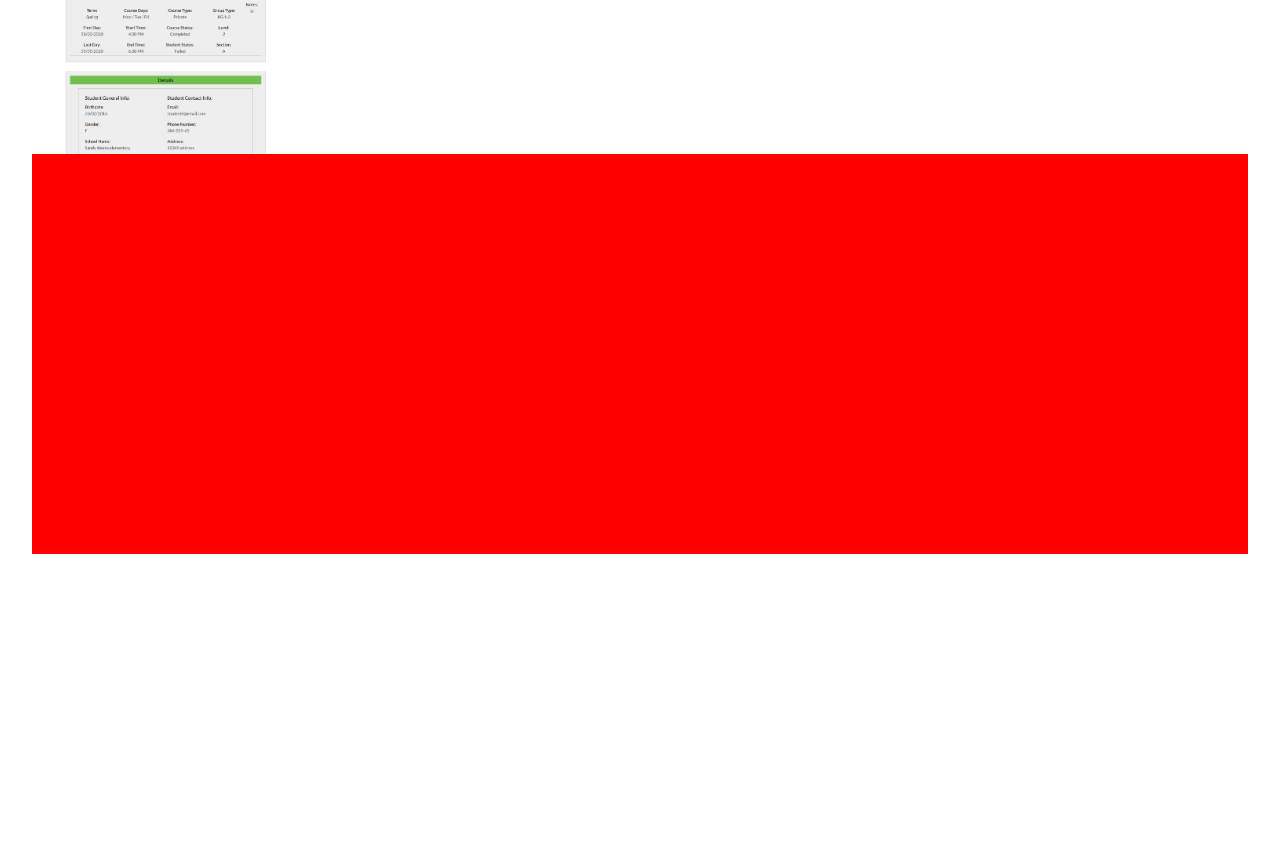
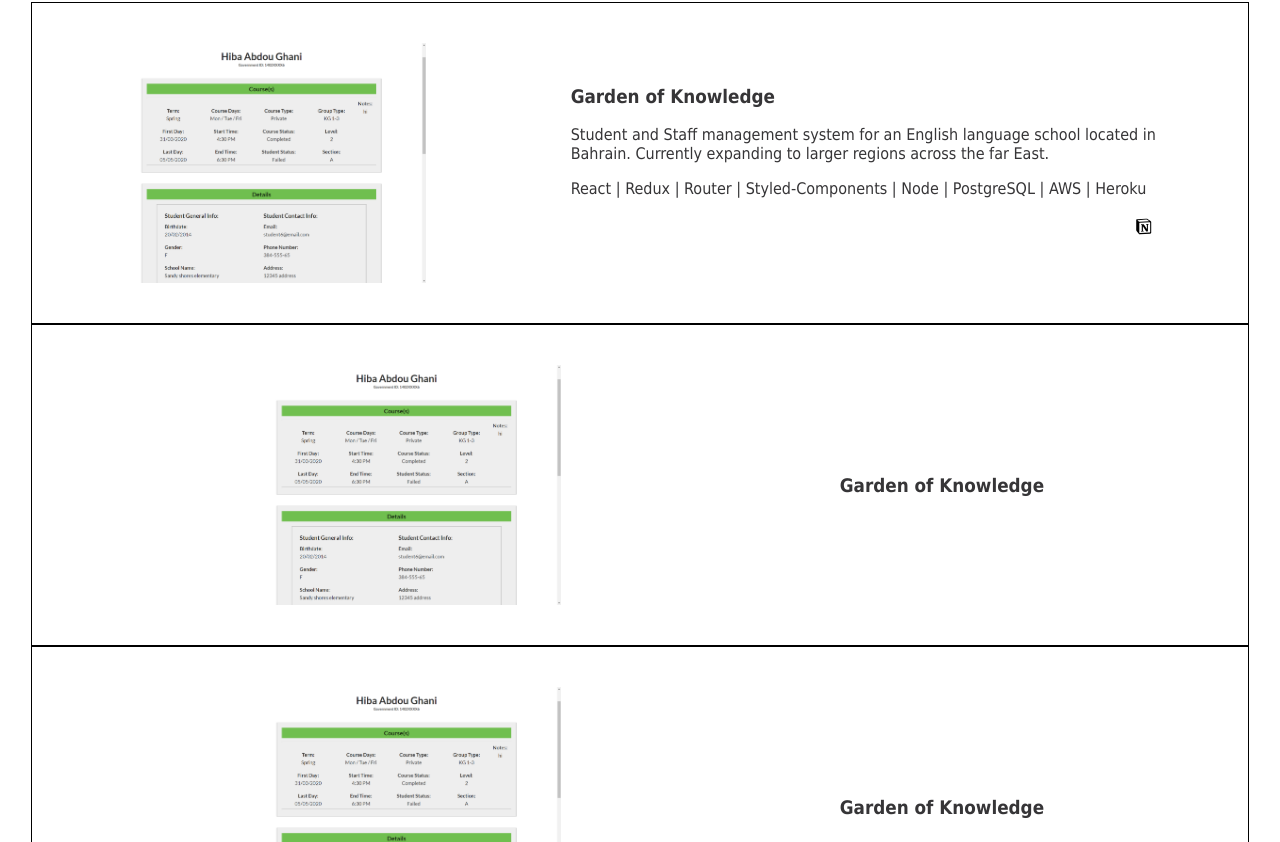
Before and after one commit to SyriiAdvent/rudy-goldhaber, a React (Create React App) app: page / in a window 1280 px wide. Shown: the part 878-1720 px from the top of the page. Before the commit the page ends 1464 px from the top, so only its background shows below. Built offline with nearby package versions, Linux system fonts and the light colour scheme.

Commit message:
build out other projects. One down

```diff
--- /dev/null
+++ b/src/components/SVG/GithubIcon.jsx
@@ -0,0 +1,21 @@
+import React from 'react';
+
+const GithubIcon = () => {
+  return (
+    <svg width={25} height={25} viewBox='0 0 60 60' fill='none'>
+      <g clipPath='url(#prefix__clip0)'>
+        <path
+          d='M30 1.25c-16.575 0-30 13.2-30 29.48C0 43.757 8.595 54.805 20.512 58.7c1.5.277 2.05-.635 2.05-1.418 0-.7-.024-2.554-.037-5.012-8.345 1.777-10.105-3.955-10.105-3.955-1.365-3.402-3.338-4.313-3.338-4.313-2.717-1.827.21-1.79.21-1.79 3.013.205 4.595 3.038 4.595 3.038 2.675 4.508 7.023 3.205 8.738 2.453.27-1.908 1.043-3.206 1.9-3.943-6.662-.737-13.665-3.273-13.665-14.567 0-3.218 1.163-5.848 3.088-7.91-.338-.745-1.35-3.743.262-7.803 0 0 2.512-.79 8.25 3.023 2.4-.655 4.95-.98 7.5-.995 2.55.015 5.1.34 7.5.995 5.7-3.813 8.212-3.023 8.212-3.023 1.613 4.06.6 7.058.3 7.802 1.913 2.063 3.075 4.693 3.075 7.91 0 11.325-7.012 13.818-13.687 14.543 1.05.885 2.025 2.693 2.025 5.455 0 3.945-.038 7.115-.038 8.073 0 .772.526 1.695 2.063 1.4C51.413 54.793 60 43.737 60 30.73 60 14.45 46.568 1.25 30 1.25z'
+          fill='#fff'
+        />
+      </g>
+      <defs>
+        <clipPath id='prefix__clip0'>
+          <path fill='#fff' d='M0 0h60v60H0z' />
+        </clipPath>
+      </defs>
+    </svg>
+  );
+};
+
+export default GithubIcon;
--- /dev/null
+++ b/src/components/SVG/NotionIcon.jsx
@@ -0,0 +1,20 @@
+import * as React from "react"
+
+function SvgComponent(props) {
+  return (
+    <svg width={25} height={25} fill="none" viewBox="0 0 48 48" {...props}>
+      <path
+        fill="#fff"
+        d="M24 48c13.255 0 24-10.745 24-24S37.255 0 24 0 0 10.745 0 24s10.745 24 24 24z"
+      />
+      <path
+        fill="#000"
+        fillRule="evenodd"
+        d="M28.46 9.068l-16.65 1.226c-1.342.116-1.81.991-1.81 2.04v18.198c0 .817.292 1.516.993 2.45l3.914 5.074c.643.817 1.227.992 2.455.934l19.335-1.167c1.635-.116 2.103-.875 2.103-2.158V15.193c0-.664-.263-.855-1.037-1.42a46.72 46.72 0 01-.132-.097l-5.315-3.733c-1.285-.932-1.811-1.05-3.856-.875zM17.8 14.857c-1.579.106-1.937.13-2.834-.597l-2.28-1.808c-.232-.234-.115-.526.468-.584l16.007-1.166c1.343-.117 2.044.35 2.57.758l2.746 1.983c.117.059.408.408.058.408l-16.531.992-.204.014zM15.959 35.49V18.11c0-.759.233-1.109.934-1.168l18.985-1.108c.644-.058.936.35.936 1.108v17.264c0 .759-.117 1.401-1.17 1.459l-18.167 1.05c-1.051.058-1.518-.291-1.518-1.225zm17.935-16.448c.116.525 0 1.05-.527 1.11l-.876.173v12.832c-.76.408-1.46.641-2.044.641-.935 0-1.17-.292-1.87-1.166l-5.726-8.982v8.69l1.812.409s0 1.05-1.462 1.05l-4.03.233c-.116-.234 0-.816.41-.933l1.05-.291v-11.49l-1.46-.118c-.116-.525.175-1.283.994-1.341l4.323-.292 5.959 9.1v-8.05l-1.52-.174c-.116-.643.35-1.109.935-1.167l4.032-.234z"
+        clipRule="evenodd"
+      />
+    </svg>
+  )
+}
+
+export default SvgComponent
--- /dev/null
+++ b/src/components/SVG/WebLinkIcon.jsx
@@ -0,0 +1,12 @@
+import * as React from "react"
+
+function SvgComponent() {
+  return (
+    <svg width={23} height={23} viewBox="0 0 283.922 283.922">
+      <path fill="#fff" d="M266.422 0h-97.625c-9.65 0-17.5 7.851-17.5 17.5 0 9.649 7.85 17.5 17.5 17.5h55.377l-92.375 92.374a17.378 17.378 0 00-5.127 12.375c0 4.676 1.819 9.069 5.125 12.371a17.374 17.374 0 0012.375 5.13c4.674 0 9.069-1.82 12.376-5.127l92.374-92.375v55.377c0 9.649 7.851 17.5 17.5 17.5 9.649 0 17.5-7.851 17.5-17.5V17.5c0-9.649-7.851-17.5-17.5-17.5z" />
+      <path fill="#fff" d="M201.137 253.922H30V82.785h128.711l30-30H15c-8.284 0-15 6.716-15 15v201.137c0 8.284 6.716 15 15 15h201.137c8.284 0 15-6.716 15-15V95.211l-30 30v128.711z" />
+    </svg>
+  )
+}
+
+export default SvgComponent
--- a/src/components/navigation/Navbar.jsx
+++ b/src/components/navigation/Navbar.jsx
@@ -5,7 +5,7 @@ import LinksWrapper from './LinksWrapper'
 const NavContainer = styled.div`
   margin: 0;
   padding: 0;
-  height: 100px;
+  height: 5rem;
   width: 100%;
   color: #fff;
   display: flex;
@@ -15,7 +15,7 @@ const NavContainer = styled.div`
   background-color: rgba(0,0,0, 0.3);
   padding: 0;
   position: fixed;
-  z-index: 10;
+  z-index: 1;
 
   @media (max-width: 786px) {
     flex-direction: column;
--- a/src/components/projects/ImageCard.jsx
+++ b/src/components/projects/ImageCard.jsx
@@ -7,21 +7,23 @@ import gAdminDash from '../../assets/projects/thegardenedu/4thegardenedu_adminDa
 import gStaffSection from '../../assets/projects/thegardenedu/5thegardenedu_staffSectoin.png'
 import gStaffAttendance from '../../assets/projects/thegardenedu/6thegardenedu_staffAttendance.png'
 
+const ImageCardContainer = styled.div`
+  width: 25rem;
+  height: 15rem;
+`
+
 const FloatingProjectImg = styled.div`
   background-image: url(${props => props.imgUrl});
-
-  width: 20%;
   height: 100%;
-
-  /* Center and scale the image */
+  max-width: 100%;
   background-position: left top;
   background-repeat: no-repeat;
-  background-size: cover;
+  background-size: contain;
 `
 
 const ImageCard = () => {
   const [transitioned, setTransitioned] = useState(0)
-  const [currentImage, setCurrentImage] = useState([gLanding, gUserdash, gStudentDetails, gAdminDash, gStaffSection, gStaffAttendance])
+  const currentImage = [gLanding, gUserdash, gStudentDetails, gAdminDash, gStaffSection, gStaffAttendance]
 
   const imageSlider = () => {
     if(transitioned < currentImage.length) {
@@ -35,11 +37,12 @@ const ImageCard = () => {
 
   useEffect(() => {
     imageSlider()
-    console.log("init")
   }, [transitioned])
 
   return (
-    <FloatingProjectImg imgUrl={currentImage[transitioned]} />
+    <ImageCardContainer>
+      <FloatingProjectImg imgUrl={currentImage[transitioned]} />
+    </ImageCardContainer>
   )
 }
 
--- a/src/components/projects/ProjectsWrapper.jsx
+++ b/src/components/projects/ProjectsWrapper.jsx
@@ -1,26 +1,78 @@
-import React from 'react'
-import styled from 'styled-components'
-import ImageCard from './ImageCard'
+import React from "react";
+import styled from "styled-components";
+import ImageCard from "./ImageCard";
+import GithubIcon from "../SVG/GithubIcon";
+import NotionIcon from "../SVG/NotionIcon";
+import WebLinkIcon from "../SVG/WebLinkIcon";
 
 const ProjectsContainer = styled.div`
-  padding: 2rem 2rem;
+  padding: 5rem 2rem;
   /* width: 100%; */
   display: flex;
   flex-direction: column;
   justify-content: center;
   align-items: center;
+`;
+
+const Project = styled.div`
+  width: 100%;
+  height: 40vh;
+  /* background: red; */
+  display: flex;
+  flex-direction: row;
+  justify-content: space-evenly;
+  align-items: center;
+  border: 1px solid black;
+`;
+
+const DetailsCard = styled.section`
+  width: 50%;
+  font-size: 1.0rem;
+
+  ul {
+    list-style: none;
+    display: flex;
+    justify-content: flex-end;
+  };
 `
 
 const ProjectsWrapper = () => {
   return (
     <ProjectsContainer>
-      <div style={{ width: '100%', height: '200px' }}>
-      <ImageCard />
-      </div>
-      <div style={{ width: '100%', height: '200px', background: 'red' }}></div>
-      <div style={{ width: '100%', height: '200px', background: 'red' }}></div>
+
+      <Project>
+        <ImageCard />
+        <DetailsCard>
+          <h3>Garden of Knowledge</h3>
+          <p>
+            Student and Staff management system for an English language school located in Bahrain.
+            Currently expanding to larger regions across the far East.
+          </p>
+          <p>React | Redux | Router | Styled-Components | Node | PostgreSQL | AWS | Heroku </p>
+          <ul>
+            <li><a href='https://github.com/Labs24GOK'><GithubIcon /></a></li>
+            <li><a href='https://www.notion.so/The-Garden-of-Knowledge-c6fe89f6e98d493fa597de84a8bd6818'><NotionIcon /></a></li>
+            <li><a href='https://thegardenedu.com'><WebLinkIcon /></a></li>
+          </ul>
+        </DetailsCard>
+      </Project>
+
+      <Project>
+        <ImageCard />
+        <div>
+          <h3>Garden of Knowledge</h3>
+        </div>
+      </Project>
+
+      <Project>
+        <ImageCard />
+        <div>
+          <h3>Garden of Knowledge</h3>
+        </div>
+      </Project>
+
     </ProjectsContainer>
-  )
-}
+  );
+};
 
-export default ProjectsWrapper
+export default ProjectsWrapper;
```
